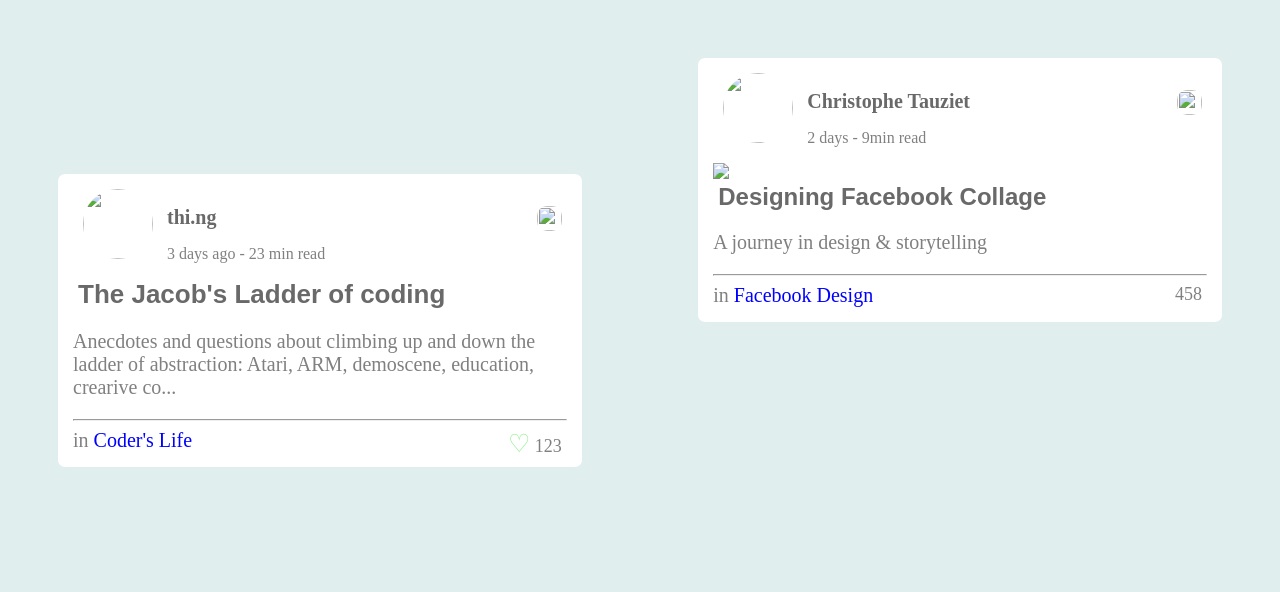
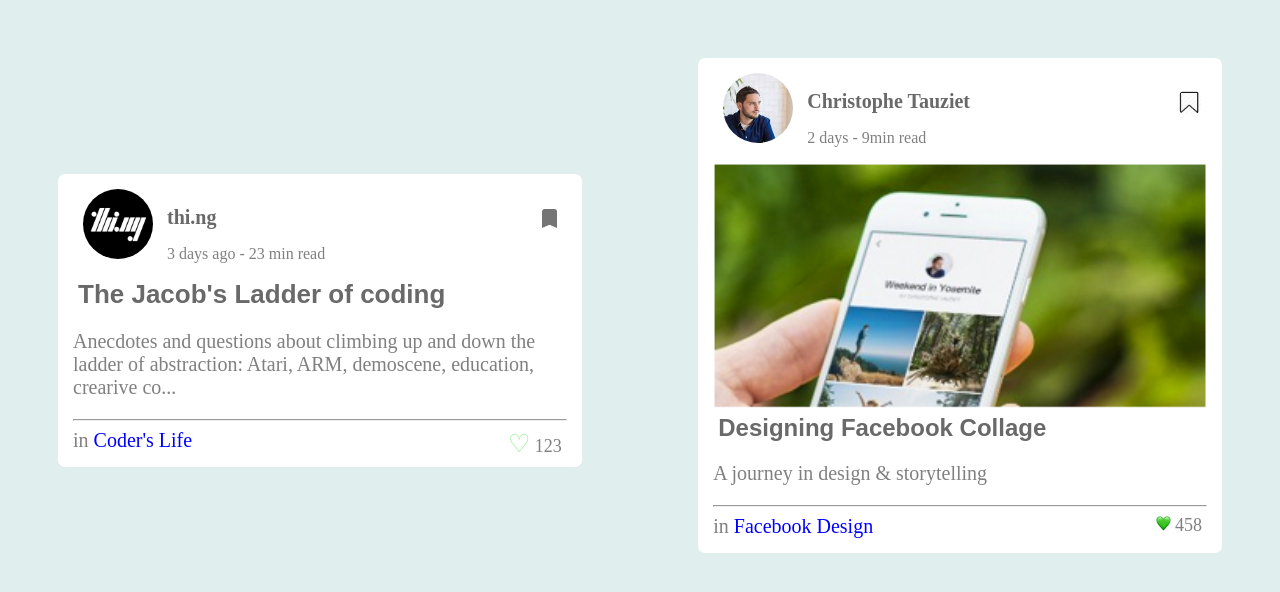
Before and after one commit to ujjwalabai-03/News-Feed-Post, a plain HTML site: page index.html in a window 1280 px wide. Drawn offline with Linux system fonts and the light colour scheme; the site is published under a folder, as on GitHub Pages, so addresses that start at the root find nothing; a web font is replaced by a local one.

Commit message:
Add files via upload
altered path to images

```diff
--- a/index.html
+++ b/index.html
@@ -11,9 +11,9 @@
 		<div class="row">
 			<div class="col">
 				<div class="left-card">
-					<img class="display-picture" src="/images/thing.png">
+					<img class="display-picture" src="images/thing.png">
 					<div class="inline-block">
-						<img class="bookmark" src="/images/greybookmark.png">
+						<img class="bookmark" src="images/greybookmark.png">
 						<h5>thi.ng</h5>
 						<p>3 days ago - 23 min read</p>
 					</div>
@@ -36,13 +36,13 @@
 		<div class="row">
 			<div class="col">
 				<div class="right-card">
-					<img class="display-picture" src="/images/christophe.jpg">
+					<img class="display-picture" src="images/christophe.jpg">
 					<div class="inline-block">
-						<img class="bookmark" src="/images/save.PNG">
+						<img class="bookmark" src="images/save.PNG">
 						<h5>Christophe Tauziet</h5>
 						<p>2 days - 9min read</p>
 					</div>
-					<img class="content-picture" src="/images/picture.PNG">
+					<img class="content-picture" src="images/picture.PNG">
 					<h3>Designing Facebook Collage</h3>
 					<p>A journey in design & storytelling</p>
 					<hr>
@@ -50,7 +50,7 @@
 						<span>in</span>
 						<span class="bottom-link">Facebook Design</span>
 					<div class="likes-count">
-							<span><img class="heart-image" src="/images/greenheart2.jpg"></span>
+							<span><img class="heart-image" src="images/greenheart2.jpg"></span>
 							<span>458</span>
 						</div>
 					</div>
```
